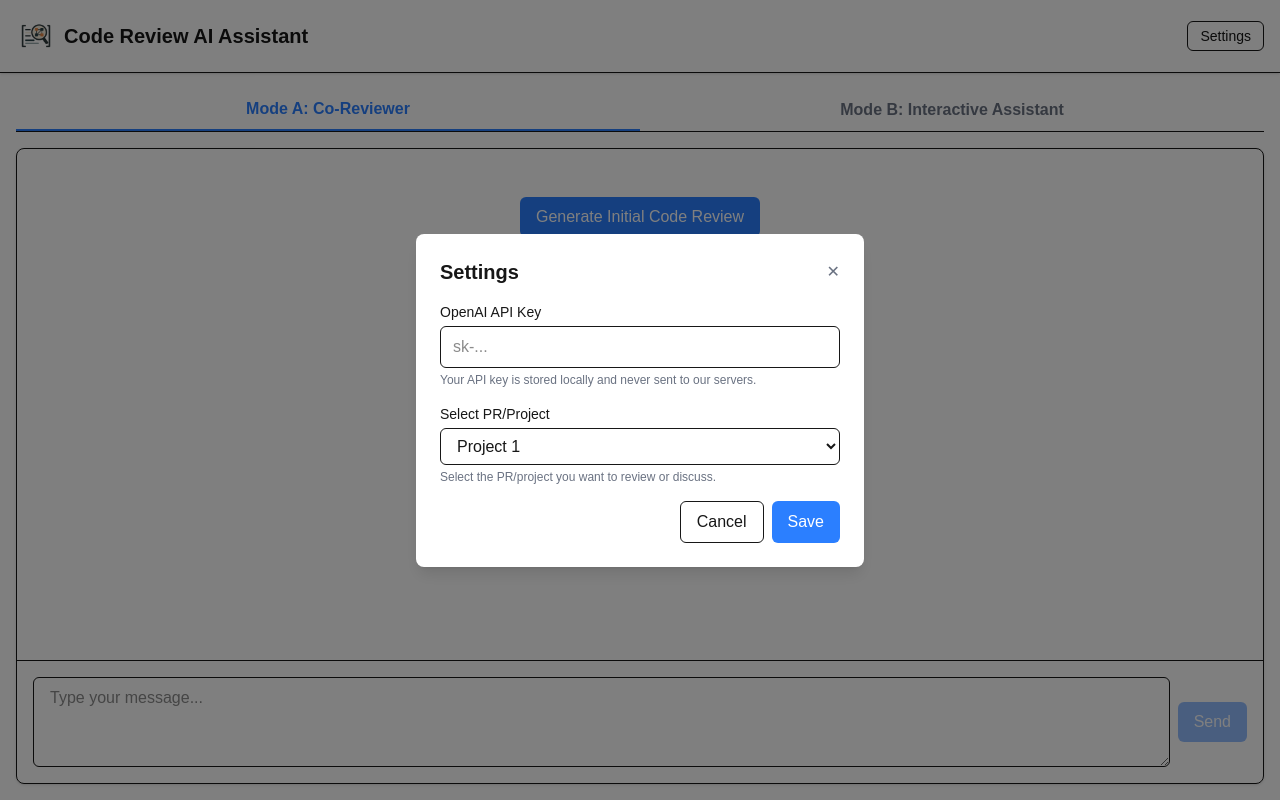
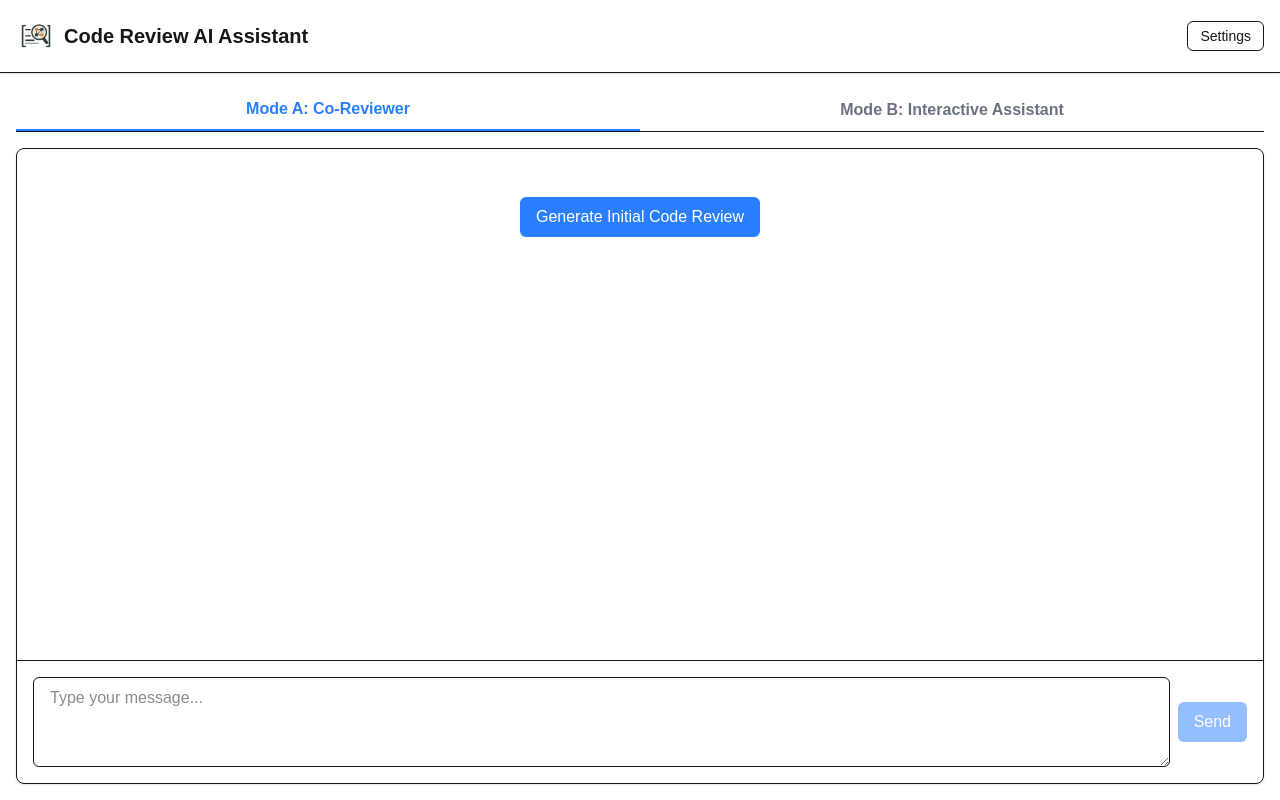
Before and after one commit to BearPays/code-review-assistant-ui, a Next.js app: page / in a window 1280 px wide. Built offline with nearby package versions, Linux system fonts and the light colour scheme.

Commit message:
feat: Remove API key handling from Settings component and update localStorage logic

```diff
--- a/src/app/components/Settings.tsx
+++ b/src/app/components/Settings.tsx
@@ -5,19 +5,15 @@ import { useState } from 'react';
 interface SettingsProps {
   isOpen: boolean;
   onClose: () => void;
-  apiKey: string;
-  onApiKeyChange: (key: string) => void;
   selectedProject: string;
   onProjectChange: (project: string) => void;
 }
 
-export function Settings({ isOpen, onClose, apiKey, onApiKeyChange, selectedProject, onProjectChange }: SettingsProps) {
-  const [inputKey, setInputKey] = useState(apiKey);
+export function Settings({ isOpen, onClose, selectedProject, onProjectChange }: SettingsProps) {
   const [inputProject, setInputProject] = useState(selectedProject);
 
   const handleSubmit = (e: React.FormEvent) => {
     e.preventDefault();
-    onApiKeyChange(inputKey);
     onProjectChange(inputProject);
     onClose();
   };
@@ -38,23 +34,6 @@ export function Settings({ isOpen, onClose, apiKey, onApiKeyChange, selectedProj
         </div>
 
         <form onSubmit={handleSubmit}>
-          <div className="mb-4">
-            <label className="block text-sm font-medium mb-1" htmlFor="apiKey">
-              OpenAI API Key
-            </label>
-            <input
-              type="password"
-              id="apiKey"
-              value={inputKey}
-              onChange={(e) => setInputKey(e.target.value)}
-              placeholder="sk-..."
-              className="w-full px-3 py-2 border rounded-md focus:outline-none focus:ring-2 focus:ring-blue-500"
-            />
-            <p className="text-xs text-gray-500 mt-1">
-              Your API key is stored locally and never sent to our servers.
-            </p>
-          </div>
-
           <div className="mb-4">
             <label className="block text-sm font-medium mb-1" htmlFor="project">
               Select PR/Project
--- a/src/app/page.tsx
+++ b/src/app/page.tsx
@@ -9,7 +9,6 @@ import Image from 'next/image';
 
 export default function Home() {
   const [mode, setMode] = useState<'A' | 'B'>('A');
-  const [apiKey, setApiKey] = useState('');
   const [selectedProject, setSelectedProject] = useState('project_1');
   const [sessionId, setSessionId] = useState<string | null>(null);
   const [isSettingsOpen, setIsSettingsOpen] = useState(false);
@@ -19,28 +18,12 @@ export default function Home() {
 
   // Load settings from localStorage on initial render
   useEffect(() => {
-    const storedApiKey = localStorage.getItem('openai-api-key');
     const storedProject = localStorage.getItem('selected-project');
-
-    if (storedApiKey) {
-      setApiKey(storedApiKey);
-    }
 
     if (storedProject) {
       setSelectedProject(storedProject);
     }
-
-    // Open settings if no API key is found
-    if (!storedApiKey) {
-      setIsSettingsOpen(true);
-    }
   }, []);
-
-  // Save API key to localStorage when it changes
-  const handleApiKeyChange = (key: string) => {
-    setApiKey(key);
-    localStorage.setItem('openai-api-key', key);
-  };
 
   // Save selected project to localStorage when it changes
   const handleProjectChange = (project: string) => {
@@ -114,8 +97,6 @@ export default function Home() {
       <Settings
         isOpen={isSettingsOpen}
         onClose={() => setIsSettingsOpen(false)}
-        apiKey={apiKey}
-        onApiKeyChange={handleApiKeyChange}
         selectedProject={selectedProject}
         onProjectChange={handleProjectChange}
       />
```
